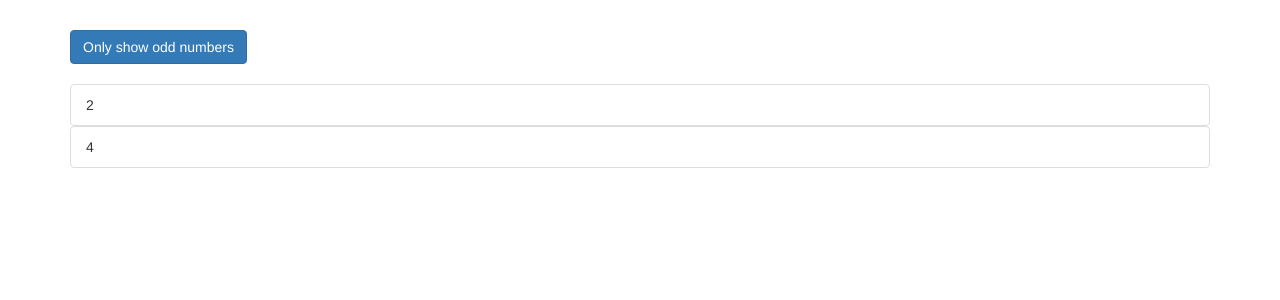
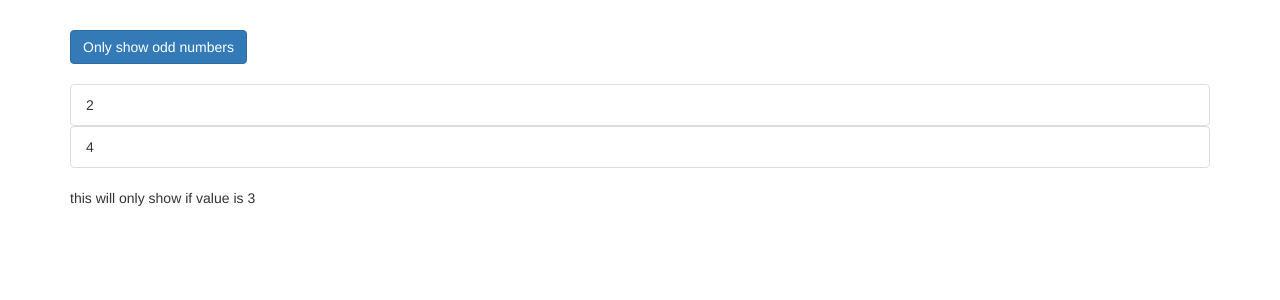
Before and after one commit to EaRthSaVior/angular-directives-tutorial, an Angular app: page / in a window 1280 px wide. Shown: the top 300 px of the page. Built offline with nearby package versions, Linux system fonts and the light colour scheme.

Commit message:
ngSwtich

```diff
--- a/src/app/app.component.html
+++ b/src/app/app.component.html
@@ -21,6 +21,14 @@
         <p appBasicHighlight>Only odd- basic</p>
         <p [appBetterHighlight]="'red'">Only odd- better using renderer</p>
       </div>
+      <div [ngSwitch]="value">
+        <p *ngSwitchCase="'1'">this will only show if value is 1</p>
+        <p *ngSwitchCase="'2'">this will only show if value is 2</p>
+        <p *ngSwitchCase="'3'">this will only show if value is 3</p>
+        <p *ngSwitchDefault>
+          this will only show if value is other than 1, 2 or 3
+        </p>
+      </div>
     </div>
   </div>
 </div>
--- a/src/app/app.component.ts
+++ b/src/app/app.component.ts
@@ -3,9 +3,10 @@ import { Component } from '@angular/core';
 @Component({
   selector: 'app-root',
   templateUrl: './app.component.html',
-  styleUrls: ['./app.component.css']
+  styleUrls: ['./app.component.css'],
 })
 export class AppComponent {
   numbers = [1, 2, 3, 4, 5];
   onlyOdd = false;
+  value = '3';
 }
```
